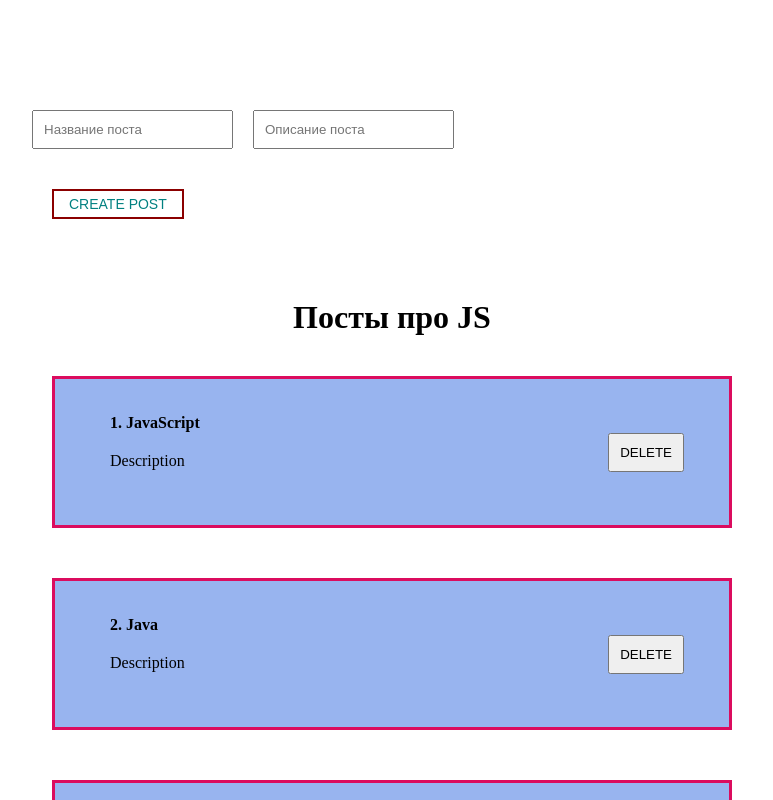
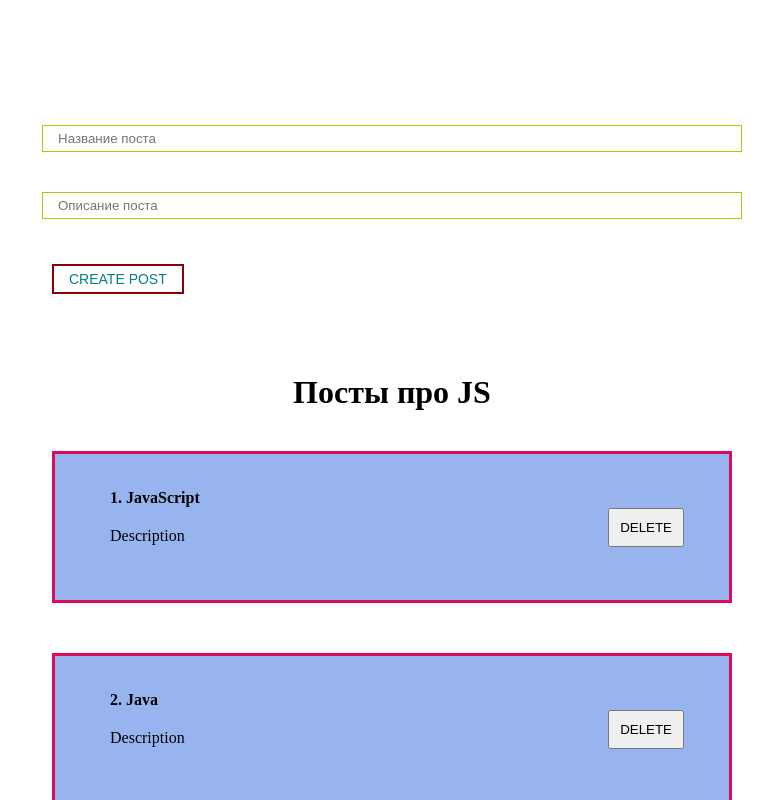
Before and after one commit to SergeyGetman/React_new_prod, a React (Create React App) app: page / in a window 1280 px wide. Shown: the top 800 px of the page, without its empty margins (248-1021 px from the left). Built offline with nearby package versions, Linux system fonts and the light colour scheme.

Commit message:
add buttons components

```diff
--- a/src/App.js
+++ b/src/App.js
@@ -4,6 +4,7 @@ import "./components/styles/App.css"
 
 import Postlist from "./components/Postlist";
 import MyButton from "./components/UI/button/MyButton";
+import MyInput from "./components/UI/input/MyInput";
 
 function App() {
   const [posts, setPost] = useState([
@@ -19,9 +20,11 @@ function App() {
   return (
     <div className="App">
       <form>
-        <input type="text" placeholder="Название поста"/>
-        <input type="text" placeholder="Описание поста"/>
-        <MyButton disabled>CREATE POST</MyButton>
+        <MyInput type="text" placeholder="Название поста"/>
+        <MyInput type="text" placeholder="Описание поста"/>
+
+
+        <MyButton >CREATE POST</MyButton>
 
       </form>
 
--- a/src/components/UI/button/MyButton.jsx
+++ b/src/components/UI/button/MyButton.jsx
@@ -2,6 +2,7 @@ import React from 'react';
 import classes from "./MyButton.module.css"
 
 const MyButton = ({children, ...props}) => {
+
   console.log(props)
   return (
     <div>
--- /dev/null
+++ b/src/components/UI/input/MyInput.jsx
@@ -0,0 +1,12 @@
+import React from 'react';
+import classes from "./MyInput.module.css"
+
+const MyInput = (props) => {
+  return (
+    <div>
+      <input className={classes.myInput} {...props}/>
+    </div>
+  );
+};
+
+export default MyInput;
--- /dev/null
+++ b/src/components/UI/input/MyInput.module.css
@@ -0,0 +1,6 @@
+.myInput {
+    width: 100%;
+    padding: 5px 15px;
+    margin: 5px 0;
+    border: 1px solid #a4d006;
+}
```
